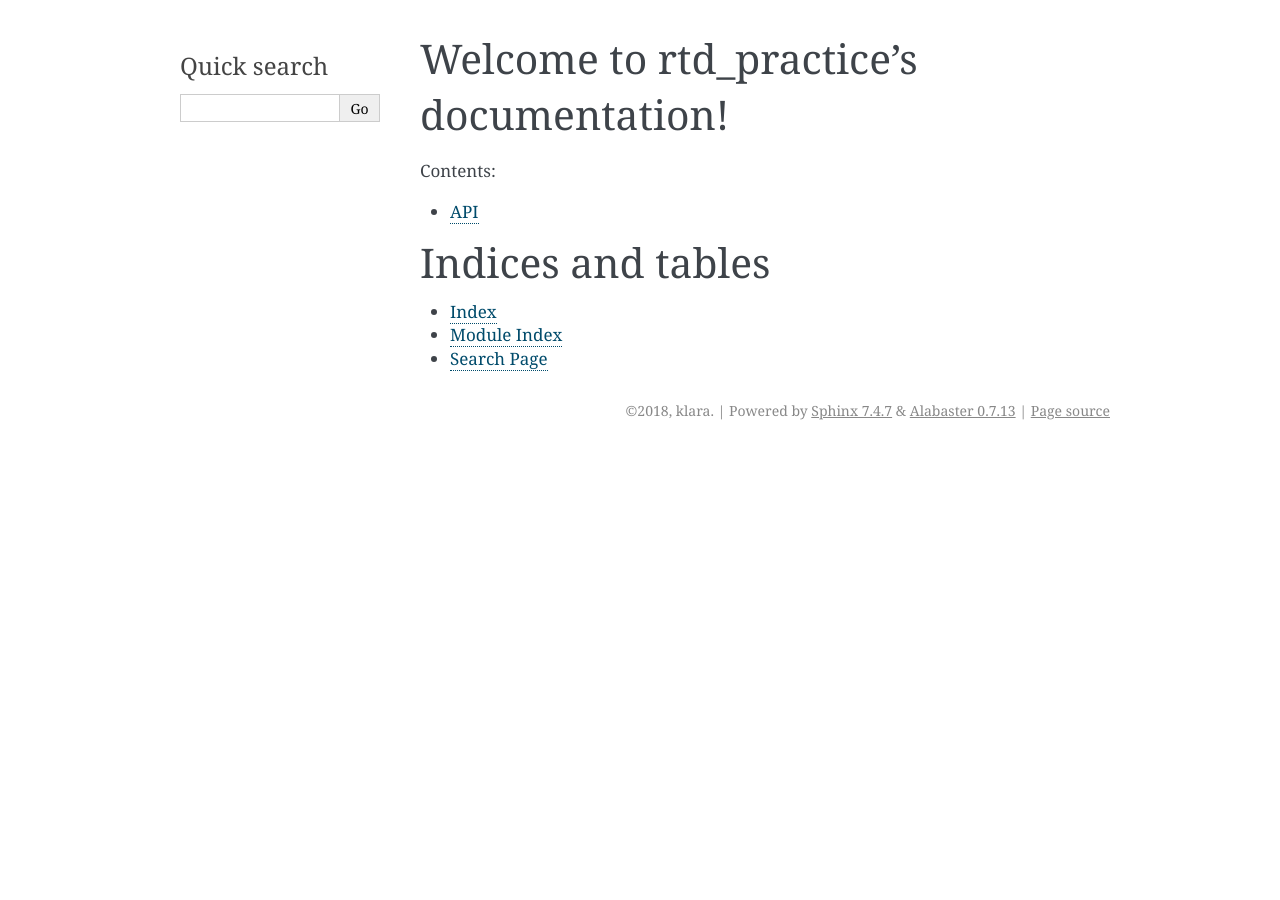
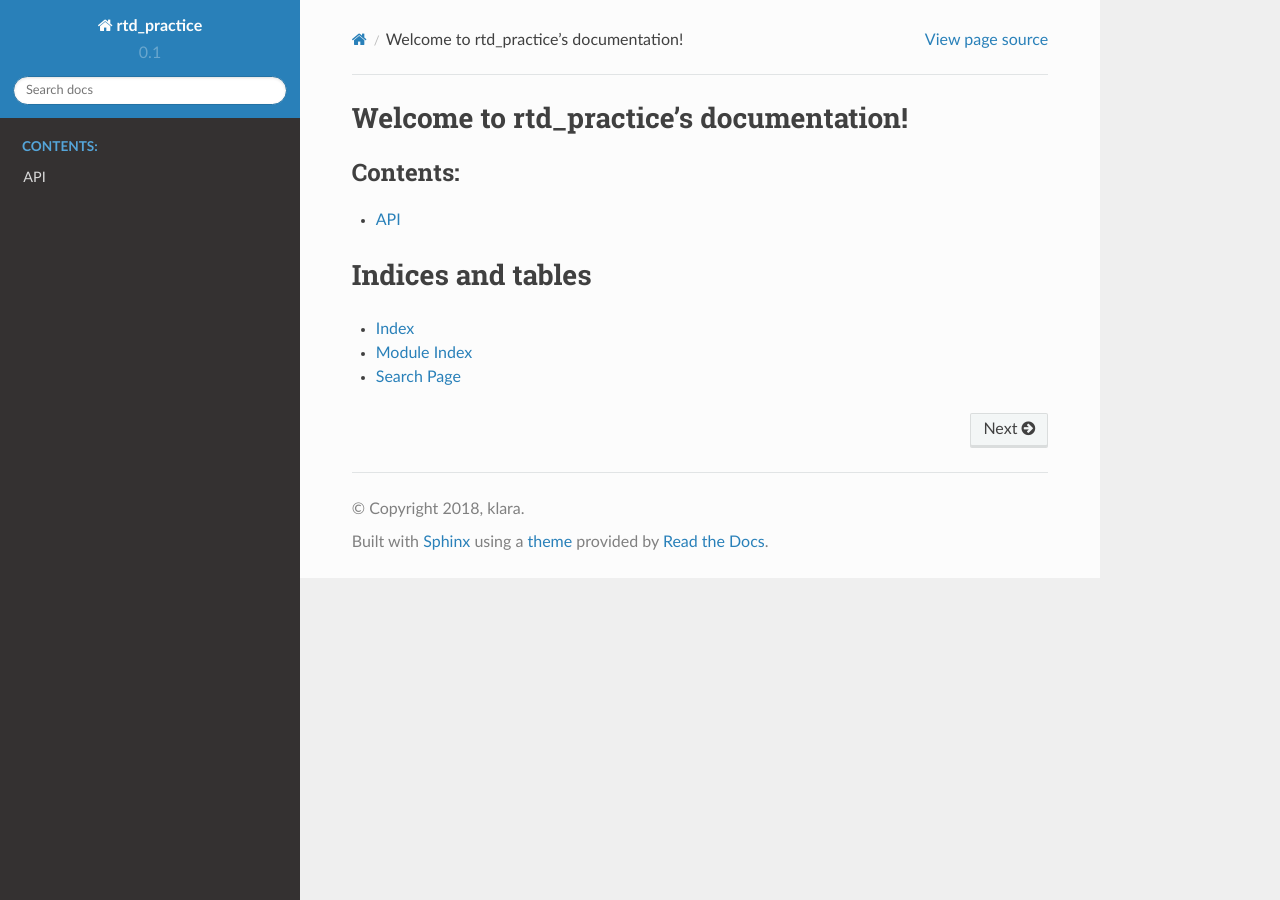
Before and after one commit to roecla/rtd_practice, a Sphinx documentation site: the page built from docs/source/index.rst, in a window 1280 px wide. Built offline with Sphinx 7.4.7 and the Read the Docs theme 2.0.0, drawn with Linux system fonts in a browser that asks for light colours.

Commit message:
added napoleon and switched to RTD theme and added .gitignore

```diff
--- a/docs/source/conf.py
+++ b/docs/source/conf.py
@@ -31,7 +31,7 @@ sys.path.insert(0, os.path.abspath('../..'))
 # Add any Sphinx extension module names here, as strings. They can be
 # extensions coming with Sphinx (named 'sphinx.ext.*') or your custom
 # ones.
-extensions = ['sphinx.ext.autodoc']
+extensions = ['sphinx.ext.autodoc', 'sphinx.ext.napoleon']
 
 # Add any paths that contain templates here, relative to this directory.
 templates_path = ['_templates']
@@ -83,7 +83,7 @@ todo_include_todos = False
 # The theme to use for HTML and HTML Help pages.  See the documentation for
 # a list of builtin themes.
 #
-html_theme = 'alabaster'
+html_theme = "sphinx_rtd_theme"
 
 # Theme options are theme-specific and customize the look and feel of a theme
 # further.  For a list of options available for each theme, see the
```
Also changed, not shown: 1 other file.
